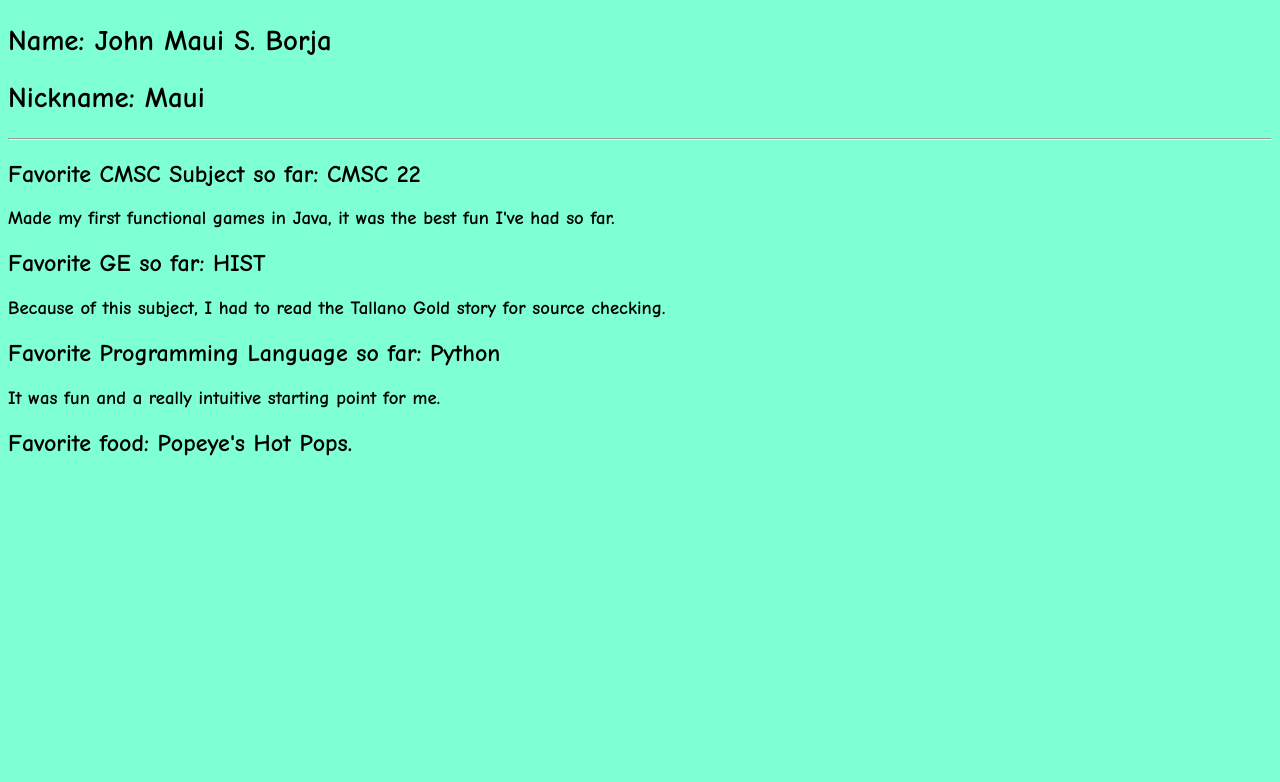
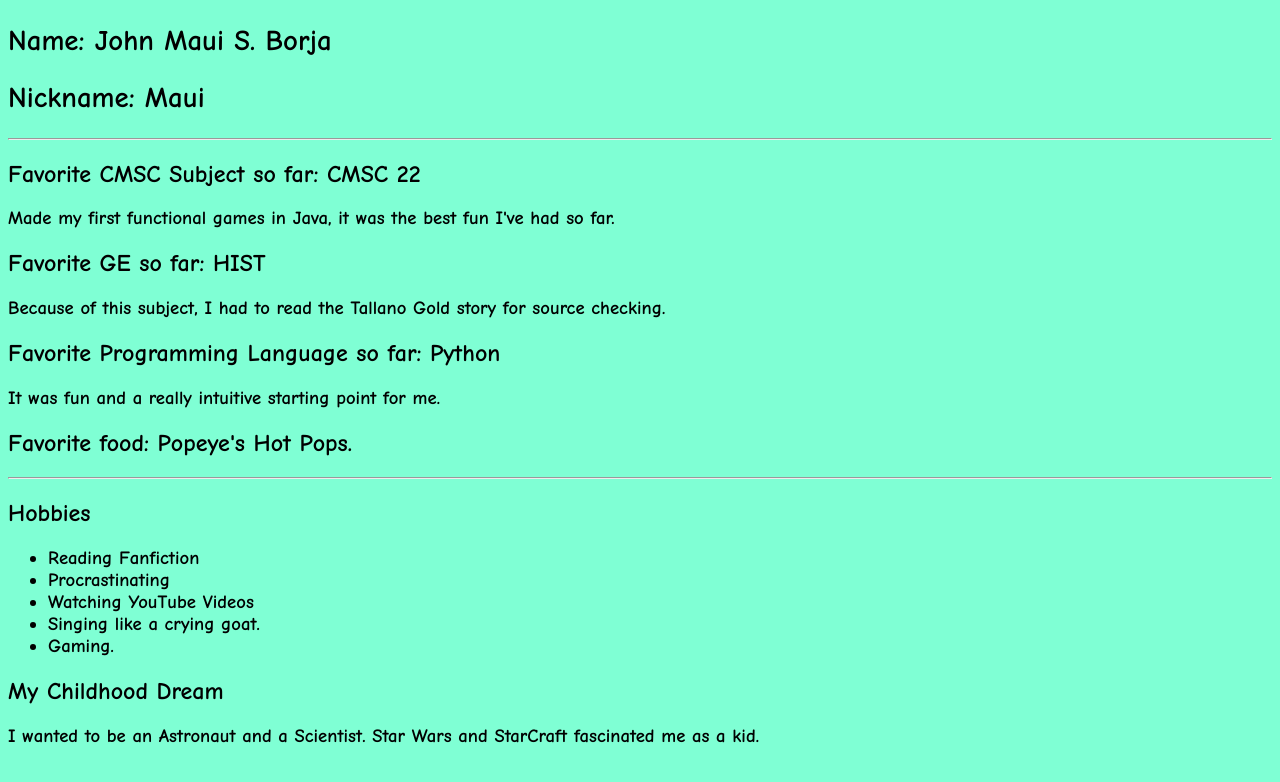
Before and after one commit to mauimaui17/mauimaui17.github.io, a plain HTML site: page index.html in a window 1280 px wide. Drawn offline with Linux system fonts and the light colour scheme.

Commit message:
Added Hobbies and Dreams to secondary branch.

```diff
--- a/index.html
+++ b/index.html
@@ -20,6 +20,21 @@
             <h2> Favorite Programming Language so far: Python</h2>
             <p><h3> It was fun and a really intuitive starting point for me.</h3></p>
             <h2> Favorite food: Popeye's Hot Pops.</h2>
+            <hr>
+        </div>
+        <div class = "c">
+            <h2> Hobbies</h2>
+            <h3>
+                <ul>
+                    <li> Reading Fanfiction</li>
+                    <li> Procrastinating</li>
+                    <li> Watching YouTube Videos</li>
+                    <li> Singing like a crying goat.</li>
+                    <li> Gaming. </li>
+                </ul>
+            </h3>
+            <h2> My Childhood Dream</h2>
+            <p><h3> I wanted to be an Astronaut and a Scientist. Star Wars and StarCraft fascinated me as a kid.</h3></p>
         </div>
     </body>
 </html>
```
